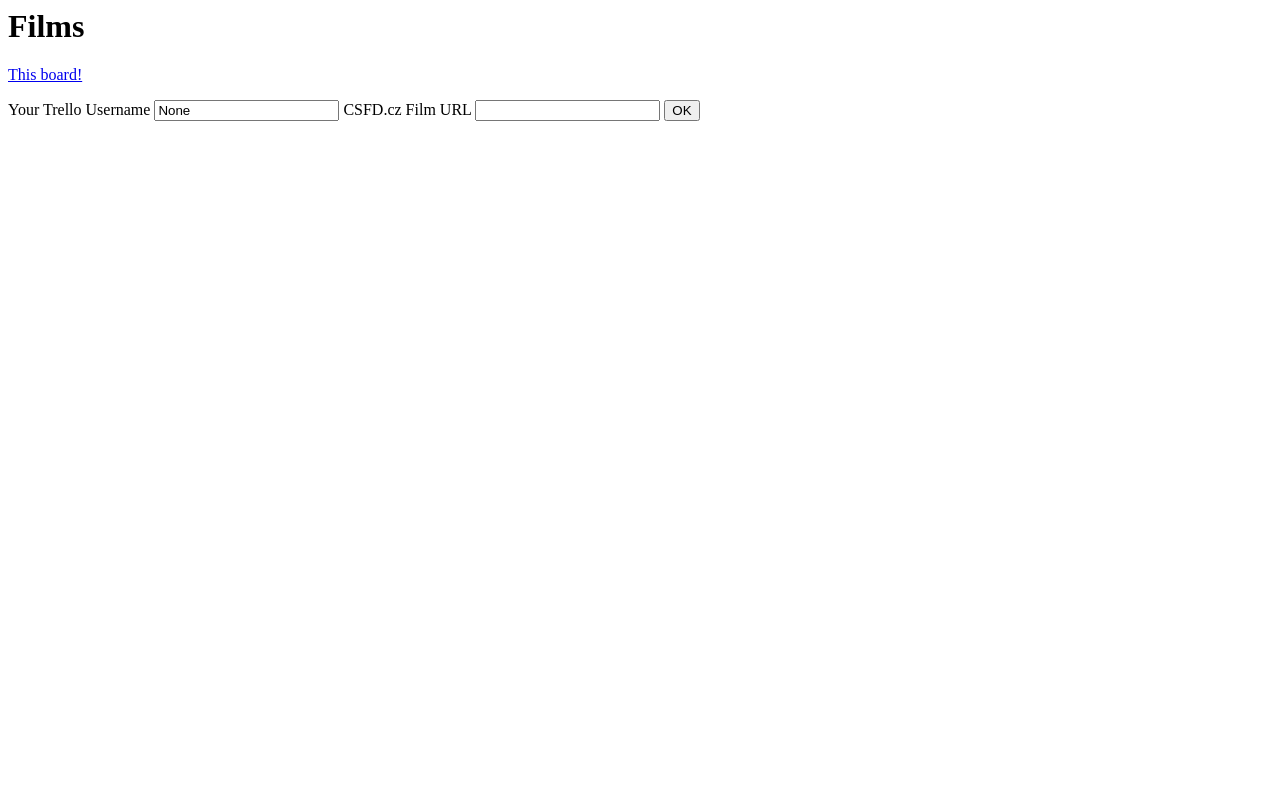
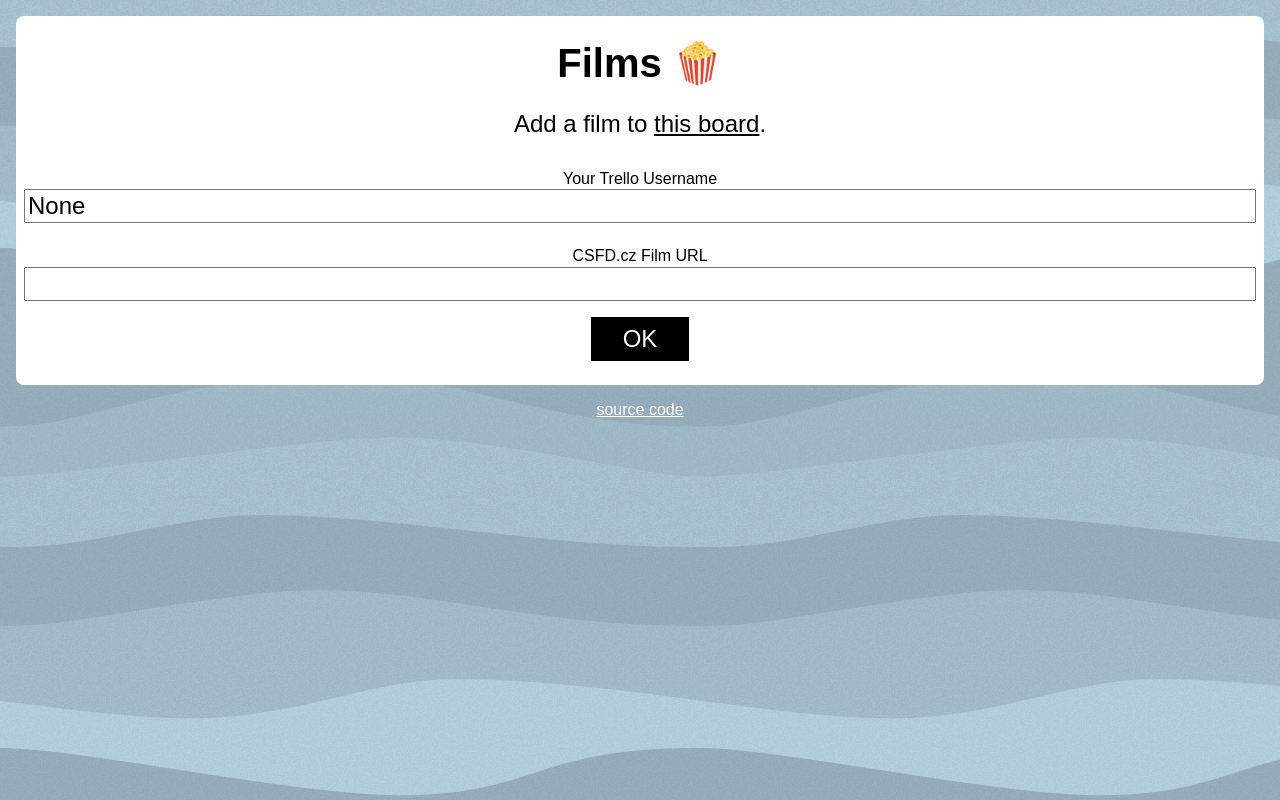
Before and after one commit to honzajavorek/film2trello, a Flask app: page / in a window 1280 px wide. Run offline with Flask 2, Linux system fonts and the light colour scheme.

Commit message:
styles for the front page

```diff
--- a/film2trello/static/main.css
+++ b/film2trello/static/main.css
@@ -0,0 +1,71 @@
+html {
+  background: #b4d0e0 url('bg.png');
+  font-family: sans-serif;
+}
+
+body {
+  font-size: 1.6rem;
+  line-height: 1.15;
+  text-align: center;
+}
+
+a {
+  color: #000;
+}
+
+main {
+  background: #fff;
+  margin: 1rem 0.5rem;
+  padding: 0.5rem;
+  border-radius: 0.5rem;
+  font-size: 1.5rem;
+}
+
+h1 {
+  margin: 1rem 0;
+  font-size: 2.5rem;
+}
+
+.field {
+  display: block;
+  margin-top: 1rem;
+}
+
+label {
+  font-size: 1rem;
+}
+
+input[name] {
+  box-sizing: border-box;
+  font-size: 1.5rem;
+  display: block;
+  width: 100%;
+}
+
+input[type="submit"] {
+  font-size: 1.5rem;
+  cursor: pointer;
+  background: #000;
+  border: none;
+  color: #fff;
+  padding: 0.5rem 2rem;
+  margin-bottom: 1rem;
+}
+
+.flashes, .flashes li {
+  padding: 0;
+  margin: 0;
+  list-style-type: none;
+}
+
+.flashes li {
+  background: #f8d7da;
+  color: #721c24;
+  border-radius: 0.5rem;
+  padding: 0.5rem;
+}
+
+footer, footer a {
+  color: #fff;
+  font-size: 1rem;
+}
--- /dev/null
+++ b/film2trello/templates/base.html
@@ -0,0 +1,20 @@
+<!DOCTYPE html>
+<html lang="en">
+  <head>
+  {% block head %}
+    <meta charset="utf-8">
+    <meta name="robots" content="noindex">
+    <title>Films</title>
+    <meta name="viewport" content="width=device-width, initial-scale=1">
+    <link rel="stylesheet" href="{{ url_for('static', filename='main.css') }}">
+  {% endblock %}
+  </head>
+  <body>
+    <main>
+      {% block main %}{% endblock %}
+    </main>
+    <footer>
+      <a href="https://github.com/honzajavorek/film2trello">source code</a>
+    </footer>
+  </body>
+</html>
--- a/film2trello/templates/index.html
+++ b/film2trello/templates/index.html
@@ -1,3 +1,12 @@
+{% extends "base.html" %}
+
+{% block main %}
+<h1>Films 🍿</h1>
+<p>
+  Add a film to <a href="{{ trello_board_url }}">this board</a>.
+</p>
+
+<form action="/" method="post">
   {% with messages = get_flashed_messages() %}
     {% if messages %}
       <ul class="flashes">
@@ -8,15 +17,16 @@
     {% endif %}
   {% endwith %}
 
-<h1>Films</h1>
-<p><a href="{{ trello_board_url }}">This board!</a></p>
-
-<form action="/" method="post">
+  <div class="field">
     <label for="username">Your Trello Username</label>
     <input name="username" id="username" value="{{ username|default('') }}">
-
+  </div>
+  <div class="field">
     <label for="film_url">CSFD.cz Film URL</label>
     <input name="film_url" id="film_url">
-
+  </div>
+  <div class="field">
     <input type="submit" value="OK">
+  </div>
 </form>
+{% endblock %}
--- a/film2trello/templates/submission.html
+++ b/film2trello/templates/submission.html
@@ -1,3 +1,6 @@
+{% extends "base.html" %}
+
+{% block main %}
 <p>
     Neco prislo: {{ username }}, {{ film }}
 </p>
@@ -10,3 +13,4 @@
 <p>
     <a href="javascript:{{ bookmarklet }}">Film 🍿</a>
 </p>
+{% endblock %}
```
Also changed, not shown: film2trello/static/bg.png (added). Lines whose indentation alone changed are shown as unchanged.
